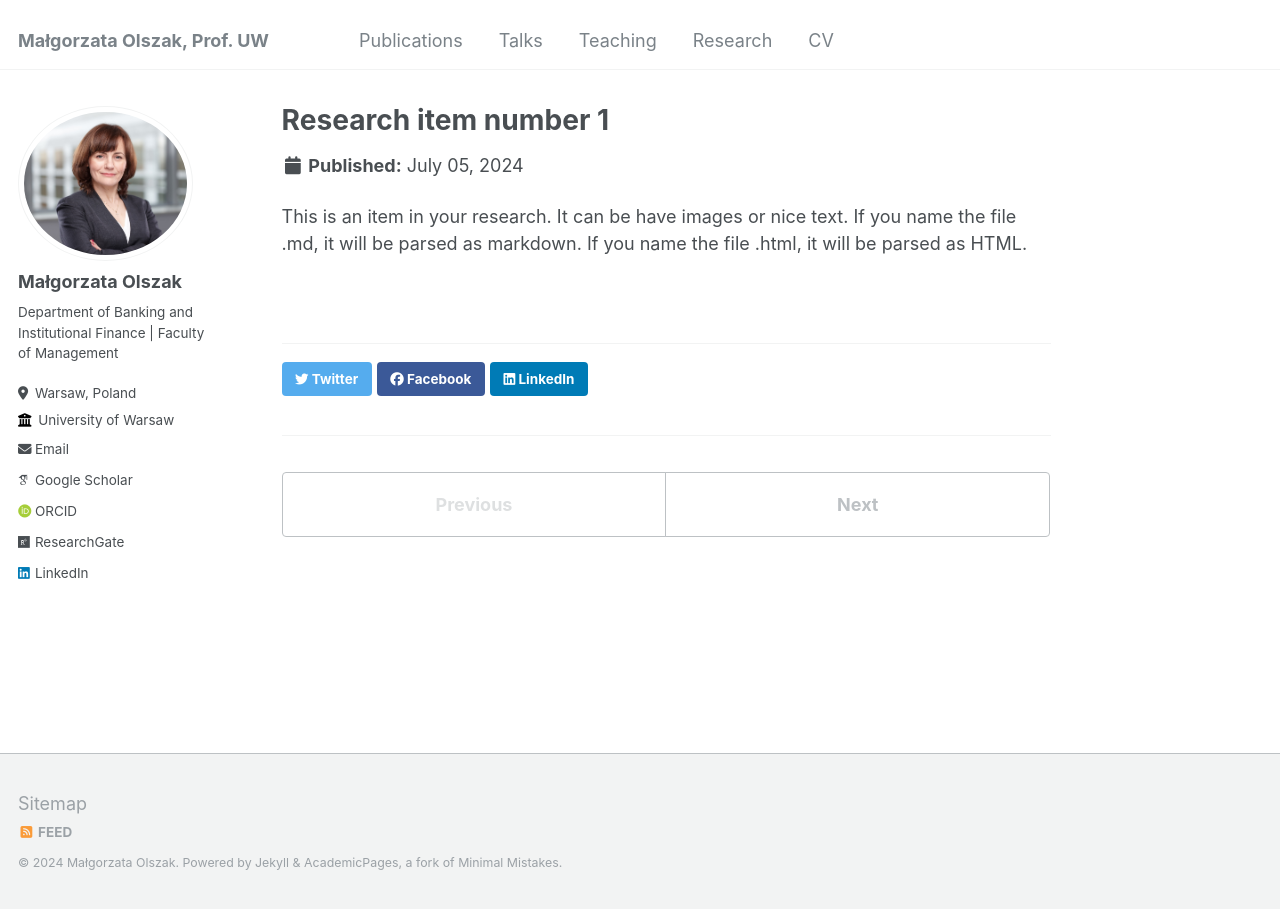
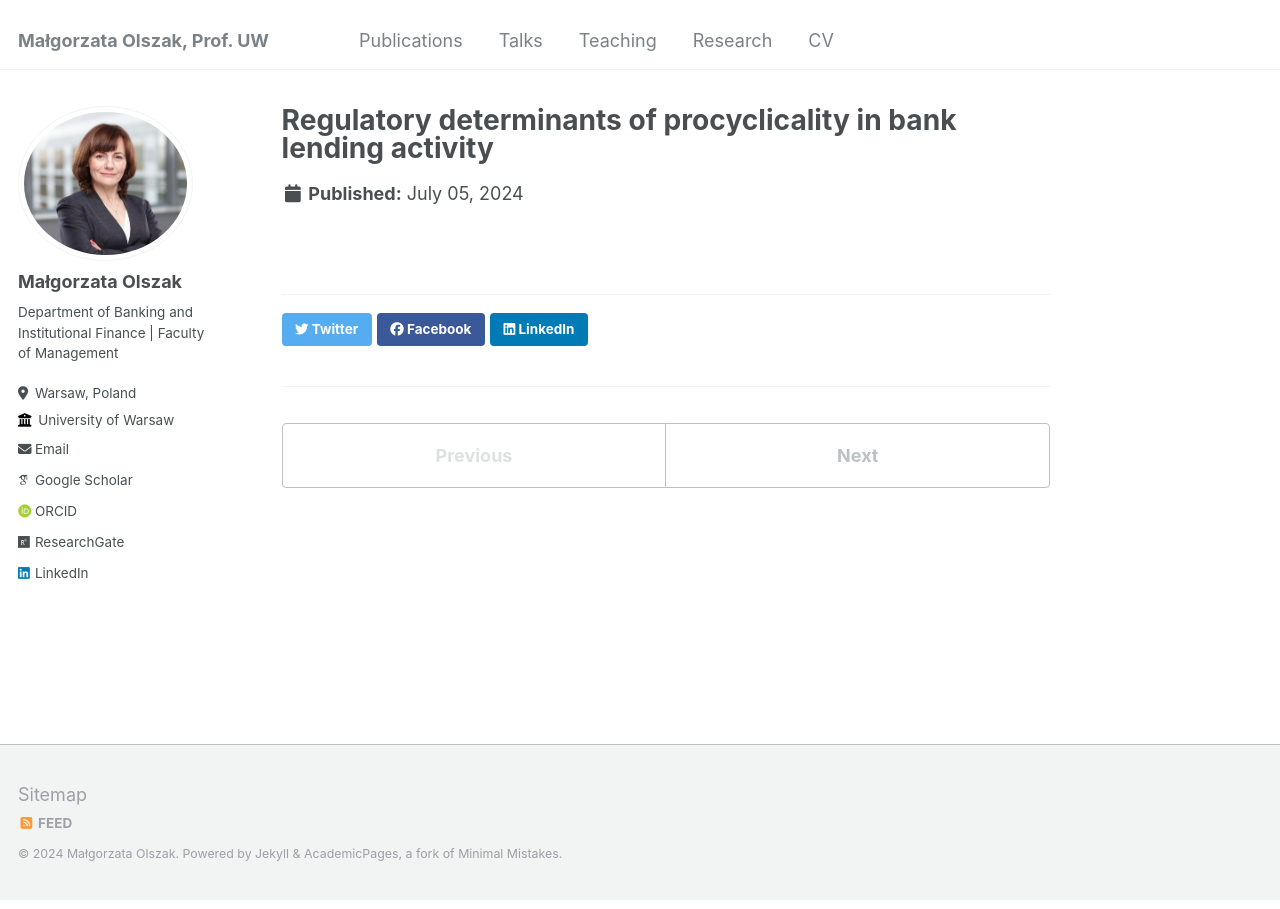
Before and after one commit to ma-olszak/ma-olszak.github.io, a Jekyll site: the page built from _research/research-1.md, in a window 1280 px wide. Built offline with Jekyll 4.4.1, drawn with Linux system fonts in a browser that asks for light colours; some web fonts are replaced.

Commit message:
Update research-1.md

```diff
--- a/_research/research-1.md
+++ b/_research/research-1.md
@@ -1,7 +1,5 @@
 ---
-title: "Research item number 1"
-excerpt: "Short description of research item number 1<br/><img src='/images/500x300.png'>"
+title: "Regulatory determinants of procyclicality in bank lending activity"
+excerpt: "We examine how bank specific determinants and institutional factors affect the procyclicality of loan loss provisions and the association between bank lending and bank capital. We also explain whether bank lending, bank capital and loan loss provisions are empirically related by checking if lending of banks, whose loan loss provisions are more procyclical or who do not apply income smoothing, is more capital constrained during recessionary periods. "
 collection: research
 ---
-
-This is an item in your research. It can be have images or nice text. If you name the file .md, it will be parsed as markdown. If you name the file .html, it will be parsed as HTML.
```
